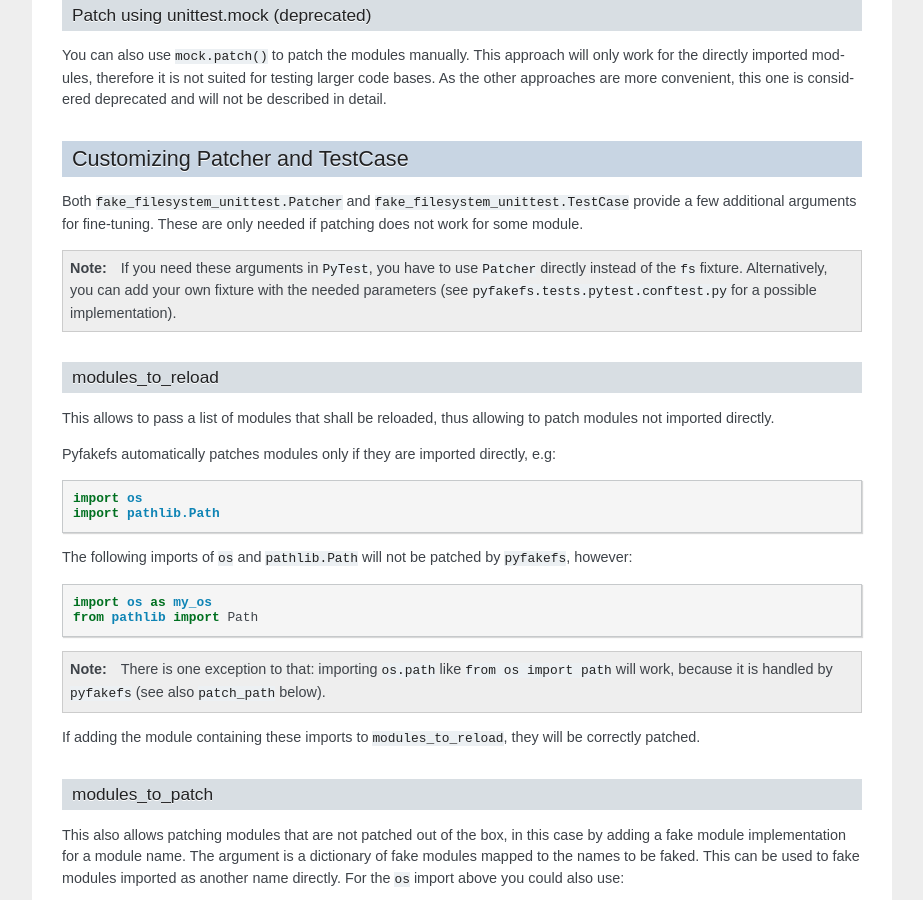
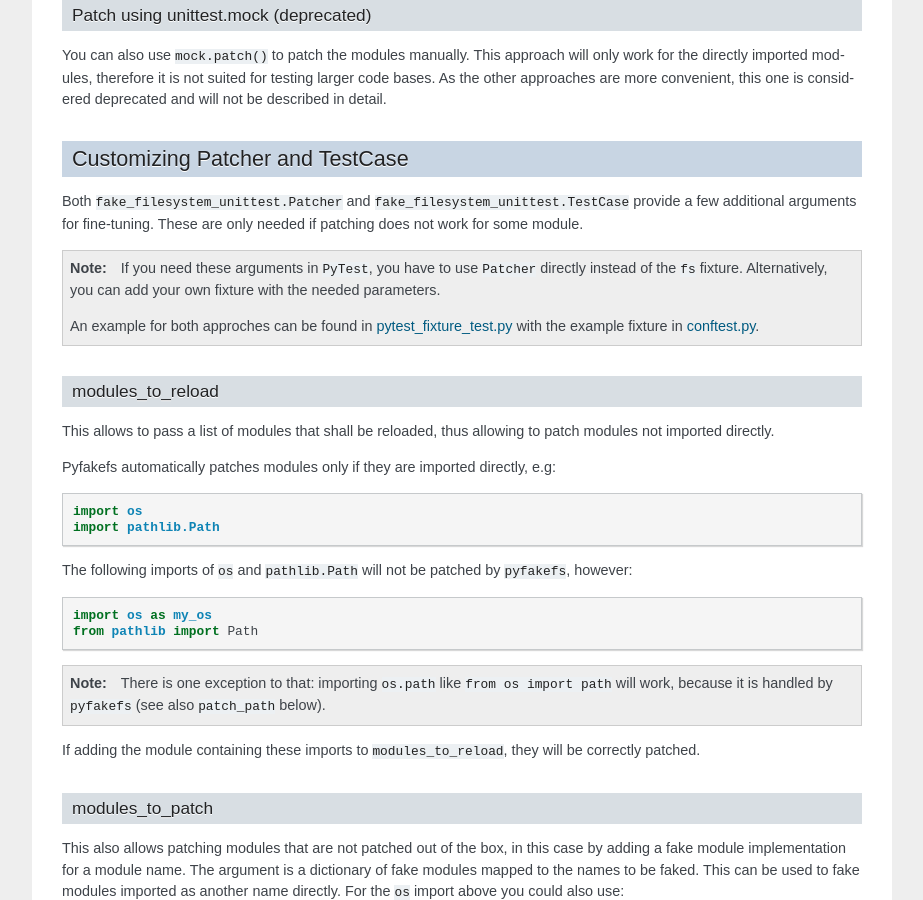
Before and after one commit to pytest-dev/pyfakefs, a Sphinx documentation site: the page built from docs/usage.rst, in a window 1280 px wide and 900 px high, scrolled down 1425 px. Shown: the whole window, without its empty margins (198-1121 px from the left). Built offline with Sphinx 7.4.7, drawn with Linux system fonts in a browser that asks for light colours.

Commit message:
Added another example for custom argument usage with PyTest
- added a respective link in the documentation

```diff
--- a/docs/usage.rst
+++ b/docs/usage.rst
@@ -95,8 +95,11 @@ patching does not work for some module.
 
 .. note:: If you need these arguments in ``PyTest``, you have to
   use ``Patcher`` directly instead of the ``fs`` fixture. Alternatively,
-  you can add your own fixture with the needed parameters (see
-  ``pyfakefs.tests.pytest.conftest.py`` for a possible implementation).
+  you can add your own fixture with the needed parameters.
+
+  An example for both approches can be found in
+  `pytest_fixture_test.py <https://github.com/jmcgeheeiv/pyfakefs/blob/master/pyfakefs/tests/pytest/pytest_fixture_test.py>`__
+  with the example fixture in `conftest.py <https://github.com/jmcgeheeiv/pyfakefs/blob/master/pyfakefs/tests/pytest/conftest.py>`__.
 
 modules_to_reload
 ~~~~~~~~~~~~~~~~~
```
Also changed, not shown: 1 other file.
